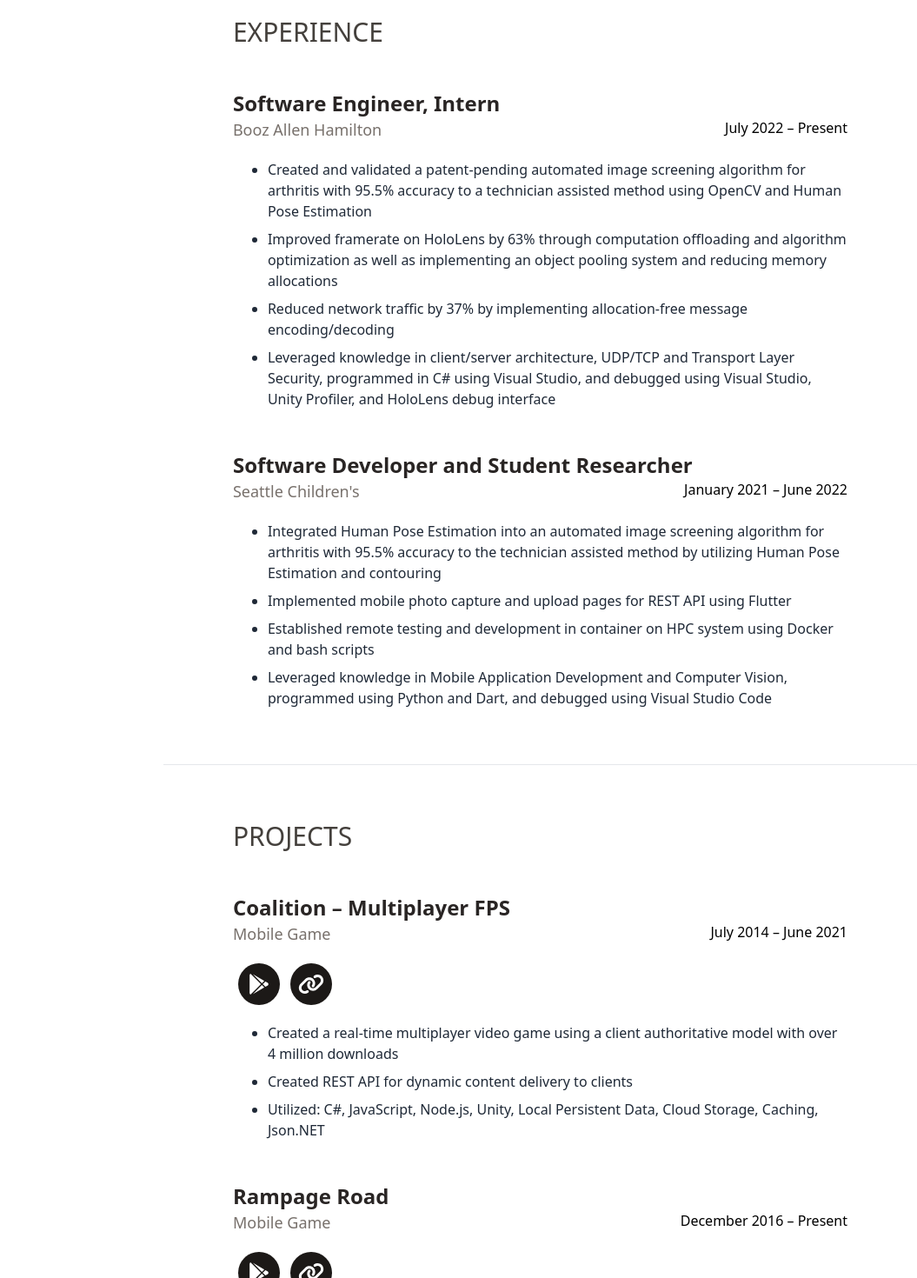
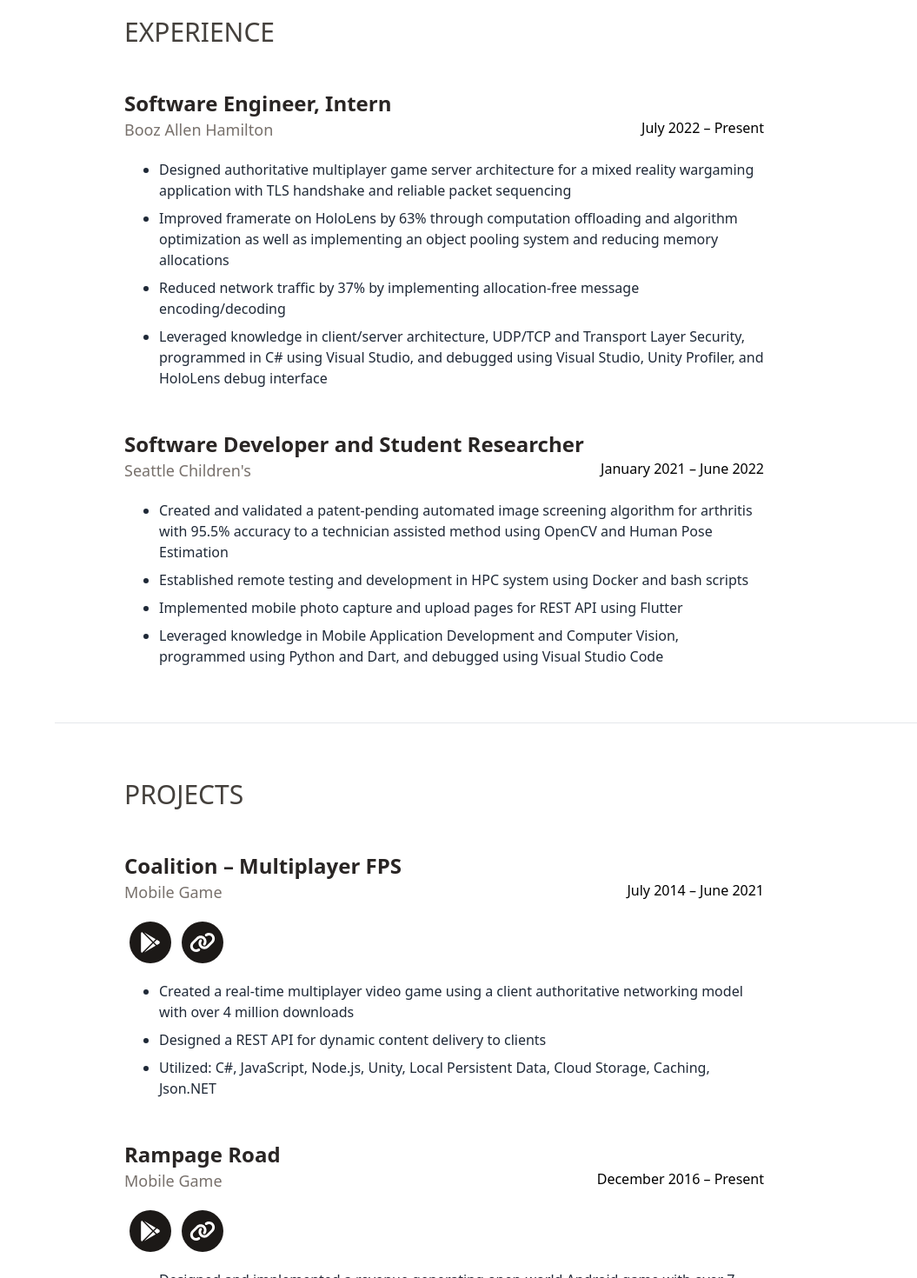
Before and after one commit to pyke-jason/portfolio-website, a Next.js app: page / in a window 1280 px wide. Shown: the part 1330-2800 px from the top of the page at 87% size, without its empty margins (225-1280 px from the left). Built offline with nearby package versions, Linux system fonts and the light colour scheme.

Commit message:
rewrite poor sentenes & add skills

```diff
--- a/components/Experience.tsx
+++ b/components/Experience.tsx
@@ -12,7 +12,7 @@
                 date="July 2022 &ndash; Present"
             >
                 <BulletedNotes
-                    notes={["Created and validated a patent-pending automated image screening algorithm for arthritis with 95.5% accuracy to a technician assisted method using OpenCV and Human Pose Estimation",
+                    notes={["Designed authoritative multiplayer game server architecture for a mixed reality wargaming application with TLS handshake and reliable packet sequencing",
                         "Improved framerate on HoloLens by 63% through computation offloading and algorithm optimization as well as implementing an object pooling system and reducing memory allocations",
                         "Reduced network traffic by 37% by implementing allocation-free message encoding/decoding",
                         "Leveraged knowledge in client/server architecture, UDP/TCP and Transport Layer Security, programmed in C# using Visual Studio, and debugged using Visual Studio, Unity Profiler, and HoloLens debug interface"
@@ -25,9 +25,9 @@
             >
                 <BulletedNotes
                     notes={[
-                        "Integrated Human Pose Estimation into an automated image screening algorithm for arthritis with 95.5% accuracy to the technician assisted method by utilizing Human Pose Estimation and contouring",
+                        " Created and validated a patent-pending automated image screening algorithm for arthritis with 95.5% accuracy to a technician assisted method using OpenCV and Human Pose Estimation",
+                        "Established remote testing and development in HPC system using Docker and bash scripts",
                         "Implemented mobile photo capture and upload pages for REST API using Flutter",
-                        "Established remote testing and development in container on HPC system using Docker and bash scripts ",
                         "Leveraged knowledge in Mobile Application Development and Computer Vision, programmed using Python and Dart, and debugged using Visual Studio Code"
                     ]} />
             </SectionEntry>
--- a/components/Nav.tsx
+++ b/components/Nav.tsx
@@ -66,7 +66,7 @@
 		<nav
 			className={`${
 				isOpen ? "max-h-96" : "max-h-20"
-			} ${atTop ? "" : ""} border-b md:max-h-full transition-all md:transition-none bg-white sticky z-50 top-0 md:w-72 lg:w-4/12 md:h-screen md:border-r overflow-hidden flex md:text-center md:items-center`}
+			} ${atTop ? "" : ""} border-b md:max-h-full transition-all md:transition-none bg-white sticky z-50 top-0 md:w-72 md:h-screen md:border-r overflow-hidden flex md:text-center md:items-center`}
 		>
 			<div id="mobile-menu" className="md:hidden w-full">
 				{pages.map((page, i) => {
--- a/components/Projects.tsx
+++ b/components/Projects.tsx
@@ -15,8 +15,8 @@
             >
                 <BulletedNotes
                     notes={[
-                        "Created a real-time multiplayer video game using a client authoritative model with over 4 million downloads",
-                        "Created REST API for dynamic content delivery to clients",
+                        "Created a real-time multiplayer video game using a client authoritative networking model with over 4 million downloads",
+                        "Designed a REST API for dynamic content delivery to clients",
                         "Utilized: C#, JavaScript, Node.js, Unity, Local Persistent Data, Cloud Storage, Caching, Json.NET"
                     ]} />
             </SectionEntry>
--- a/components/Skills.tsx
+++ b/components/Skills.tsx
@@ -29,7 +29,7 @@
                     ["C++", "HTML/CSS", "GO", "Dart", "R"]
                 } />
                 <SkillEntry title={"Frameworks & Libraries"} skills={
-                    [".NET Core", ".NET Framework", "Next.js", "React.js", "OpenCV (python)", "numpy"]
+                    [".NET Core", ".NET Framework", "Next.js", "React.js",  "OpenCV (python)", "numpy", "pandas", "scikit-learn"]
                 } />
                 <SkillEntry title={"Databases"} skills={
                     ["Microsoft SQL Server", "SQLite", "MongoDB"]
@@ -37,6 +37,7 @@
                 <SkillEntry title={"Tools"} skills={
                     ["Docker",
                         "Git",
+                        "CMake",
                         "Git LFS",
                         "Visual Studio",
                         "Visual Studio Code",
@@ -49,6 +50,23 @@
                         "Postman",
                         "Blender"]
                 } />
+                <SkillEntry title={"Concepts"} skills={
+                    [
+                        "Objected Oriented Programming & Design",
+                        "RESTful API",
+                        "Agile Development Methodology",
+                        "MVC architecture",
+                    ]
+                } />
+                <SkillEntry title={"Soft Skills"} skills={
+                    [
+                        "Written & Verbal Communication",
+                        "Teamwork",
+                        "Collaboration",
+                        "Problem Solving",
+                        "Persistence"
+                    ]
+                } />
             </div>
         </TitledSection>
     </>
```
